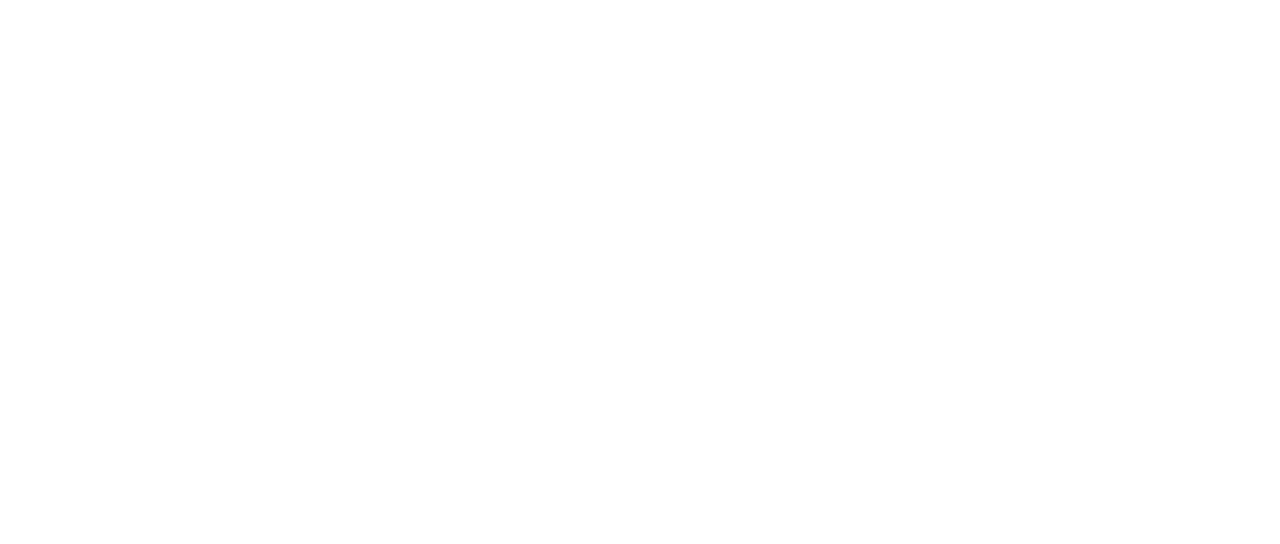
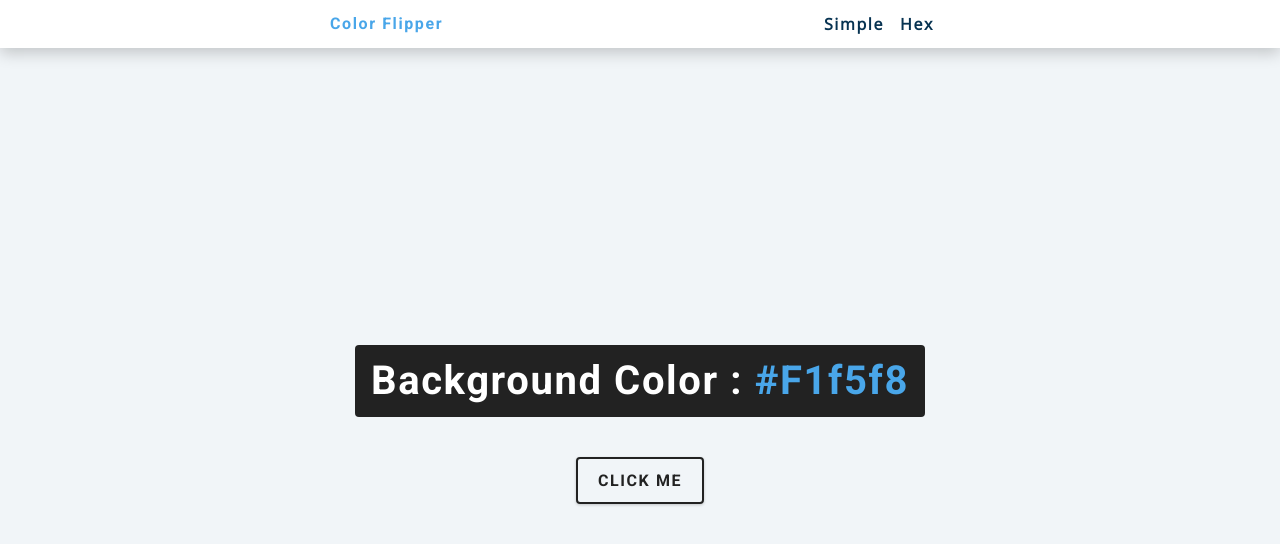
Before and after one commit to VarasMD/javascript-projects, a plain HTML site: page 001-color-flipper/hex.html in a window 1280 px wide. Drawn offline with nearby package versions, Linux system fonts and the light colour scheme.

Commit message:
add html, js, style

```diff
--- a/001-color-flipper/hex.html
+++ b/001-color-flipper/hex.html
@@ -0,0 +1,30 @@
+<!DOCTYPE html>
+<html lang="en">
+  <head>
+    <meta charset="UTF-8" />
+    <meta name="viewport" content="width=device-width, initial-scale=1.0" />
+    <title>Color Flipper || Hex</title>
+
+    <link rel="stylesheet" href="style.css" />
+  </head>
+
+  <body>
+    <nav>
+      <div class="nav-center">
+        <h4>color flipper</h4>
+        <ul class="nav-links">
+          <li><a href="index.html">simple</a></li>
+          <li><a href="hex.html">hex</a></li>
+        </ul>
+      </div>
+    </nav>
+    <main>
+      <div class="container">
+        <h2>background color : <span class="color">#f1f5f8</span></h2>
+        <button class="btn btn-hero" id="btn">click me</button>
+      </div>
+    </main>
+
+    <script src="hex.js"></script>
+  </body>
+</html>
--- a/001-color-flipper/hex.js
+++ b/001-color-flipper/hex.js
@@ -0,0 +1,17 @@
+const hex = [0, 1, 2, 3, 4, 5, 6, 7, 8, 9, "A", "B", "C", "D", "E", "F"];
+const btn = document.getElementById("btn");
+const color = document.querySelector(".color");
+
+btn.addEventListener("click", function () {
+  let hexColor = "#";
+  for (let i = 0; i < 6; i++) {
+    hexColor += hex[getRandomNumber()];
+  }
+
+  document.body.style.backgroundColor = hexColor;
+  color.textContent = hexColor;
+});
+
+function getRandomNumber() {
+  return Math.floor(Math.random() * hex.length);
+}
--- a/001-color-flipper/style.css
+++ b/001-color-flipper/style.css
@@ -0,0 +1,234 @@
+/*
+===============
+Fonts
+===============
+*/
+@import url("https://fonts.googleapis.com/css?family=Open+Sans|Roboto:400,700&display=swap");
+
+/*
+===============
+Variables
+===============
+*/
+
+:root {
+  /* dark shades of primary color*/
+  --clr-primary-1: hsl(205, 86%, 17%);
+  --clr-primary-2: hsl(205, 77%, 27%);
+  --clr-primary-3: hsl(205, 72%, 37%);
+  --clr-primary-4: hsl(205, 63%, 48%);
+  /* primary/main color */
+  --clr-primary-5: hsl(205, 78%, 60%);
+  /* lighter shades of primary color */
+  --clr-primary-6: hsl(205, 89%, 70%);
+  --clr-primary-7: hsl(205, 90%, 76%);
+  --clr-primary-8: hsl(205, 86%, 81%);
+  --clr-primary-9: hsl(205, 90%, 88%);
+  --clr-primary-10: hsl(205, 100%, 96%);
+  /* darkest grey - used for headings */
+  --clr-grey-1: hsl(209, 61%, 16%);
+  --clr-grey-2: hsl(211, 39%, 23%);
+  --clr-grey-3: hsl(209, 34%, 30%);
+  --clr-grey-4: hsl(209, 28%, 39%);
+  /* grey used for paragraphs */
+  --clr-grey-5: hsl(210, 22%, 49%);
+  --clr-grey-6: hsl(209, 23%, 60%);
+  --clr-grey-7: hsl(211, 27%, 70%);
+  --clr-grey-8: hsl(210, 31%, 80%);
+  --clr-grey-9: hsl(212, 33%, 89%);
+  --clr-grey-10: hsl(210, 36%, 96%);
+  --clr-white: #fff;
+  --clr-red-dark: hsl(360, 67%, 44%);
+  --clr-red-light: hsl(360, 71%, 66%);
+  --clr-green-dark: hsl(125, 67%, 44%);
+  --clr-green-light: hsl(125, 71%, 66%);
+  --clr-black: #222;
+  --ff-primary: "Roboto", sans-serif;
+  --ff-secondary: "Open Sans", sans-serif;
+  --transition: all 0.3s linear;
+  --spacing: 0.1rem;
+  --radius: 0.25rem;
+  --light-shadow: 0 5px 15px rgba(0, 0, 0, 0.1);
+  --dark-shadow: 0 5px 15px rgba(0, 0, 0, 0.2);
+  --max-width: 1170px;
+  --fixed-width: 620px;
+}
+/*
+===============
+Global Styles
+===============
+*/
+
+*,
+::after,
+::before {
+  margin: 0;
+  padding: 0;
+  box-sizing: border-box;
+}
+body {
+  font-family: var(--ff-secondary);
+  background: var(--clr-grey-10);
+  color: var(--clr-grey-1);
+  line-height: 1.5;
+  font-size: 0.875rem;
+}
+ul {
+  list-style-type: none;
+}
+a {
+  text-decoration: none;
+}
+h1,
+h2,
+h3,
+h4 {
+  letter-spacing: var(--spacing);
+  text-transform: capitalize;
+  line-height: 1.25;
+  margin-bottom: 0.75rem;
+  font-family: var(--ff-primary);
+}
+h1 {
+  font-size: 3rem;
+}
+h2 {
+  font-size: 2rem;
+}
+h3 {
+  font-size: 1.25rem;
+}
+h4 {
+  font-size: 0.875rem;
+}
+p {
+  margin-bottom: 1.25rem;
+  color: var(--clr-grey-5);
+}
+@media screen and (min-width: 800px) {
+  h1 {
+    font-size: 4rem;
+  }
+  h2 {
+    font-size: 2.5rem;
+  }
+  h3 {
+    font-size: 1.75rem;
+  }
+  h4 {
+    font-size: 1rem;
+  }
+  body {
+    font-size: 1rem;
+  }
+  h1,
+  h2,
+  h3,
+  h4 {
+    line-height: 1;
+  }
+}
+/*  global classes */
+
+/* section */
+.section {
+  padding: 5rem 0;
+}
+
+.section-center {
+  width: 90vw;
+  margin: 0 auto;
+  max-width: 1170px;
+}
+@media screen and (min-width: 992px) {
+  .section-center {
+    width: 95vw;
+  }
+}
+main {
+  min-height: 100vh;
+  display: grid;
+  place-items: center;
+}
+
+/*
+===============
+Nav
+===============
+*/
+nav {
+  background: var(--clr-white);
+  height: 3rem;
+  display: grid;
+  align-items: center;
+  box-shadow: var(--dark-shadow);
+}
+.nav-center {
+  width: 90vw;
+  max-width: var(--fixed-width);
+  margin: 0 auto;
+  display: flex;
+  align-items: center;
+  justify-content: space-between;
+}
+.nav-center h4 {
+  margin-bottom: 0;
+  color: var(--clr-primary-5);
+}
+.nav-links {
+  display: flex;
+}
+nav a {
+  text-transform: capitalize;
+  font-weight: 700;
+  font-size: 1rem;
+  color: var(--clr-primary-1);
+  letter-spacing: var(--spacing);
+  margin-right: 1rem;
+}
+nav a:hover {
+  color: var(--clr-primary-5);
+}
+/*
+===============
+Container
+===============
+*/
+main {
+  min-height: calc(100vh - 3rem);
+  display: grid;
+  place-items: center;
+}
+.container {
+  text-align: center;
+}
+.container h2 {
+  background: var(--clr-black);
+  color: var(--clr-white);
+  padding: 1rem;
+  border-radius: var(--radius);
+  margin-bottom: 2.5rem;
+}
+.color {
+  color: var(--clr-primary-5);
+}
+.btn-hero {
+  font-family: var(--ff-primary);
+  text-transform: uppercase;
+  background: transparent;
+  color: var(--clr-black);
+  letter-spacing: var(--spacing);
+  display: inline-block;
+  font-weight: 700;
+  transition: var(--transition);
+  border: 2px solid var(--clr-black);
+  cursor: pointer;
+  box-shadow: 0 1px 3px rgba(0, 0, 0, 0.2);
+  border-radius: var(--radius);
+  font-size: 1rem;
+  padding: 0.75rem 1.25rem;
+}
+.btn-hero:hover {
+  color: var(--clr-white);
+  background: var(--clr-black);
+}
```
Also changed, not shown: 001-color-flipper/app.js (+14 -0 lines), 001-color-flipper/index.html (+25 -8 lines).
